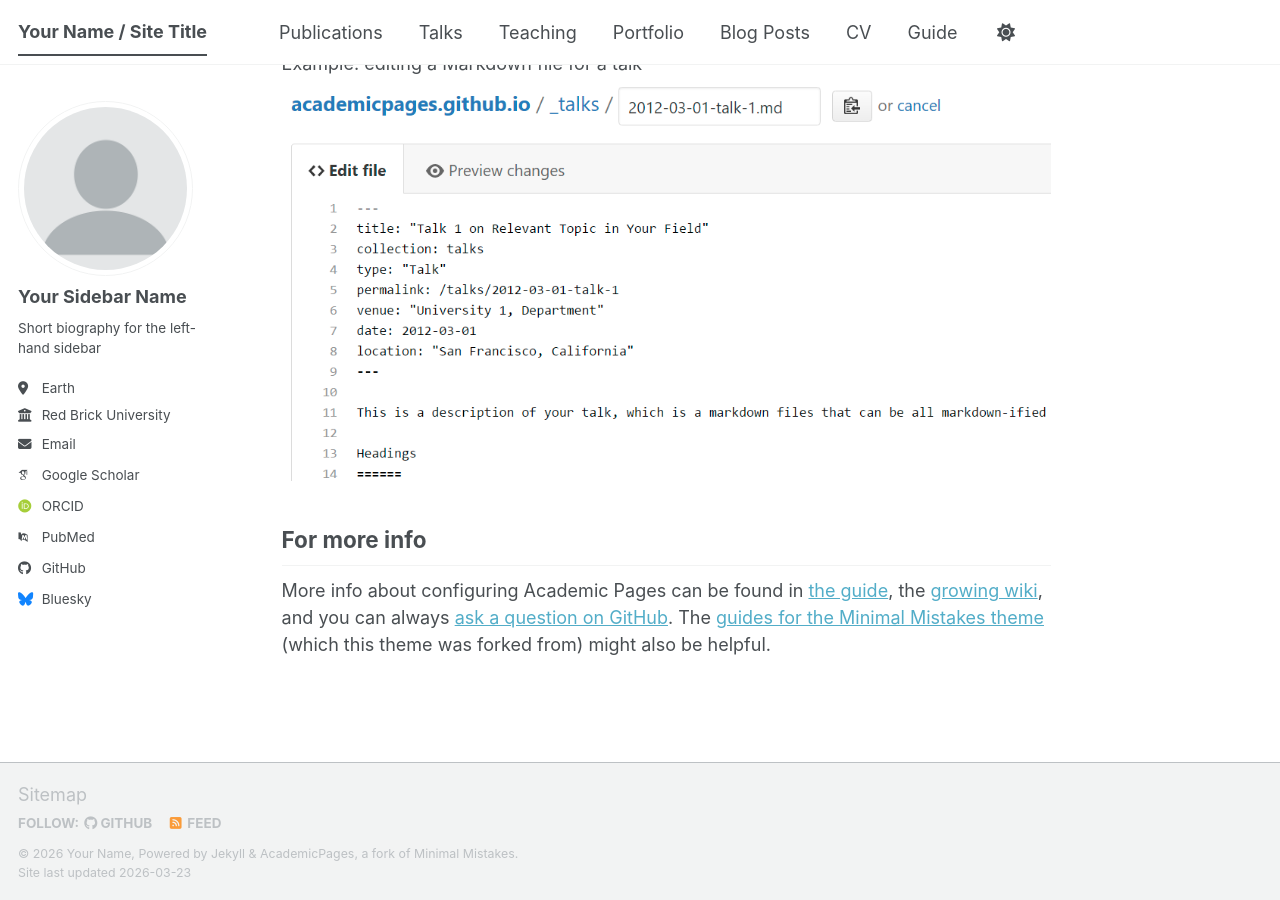
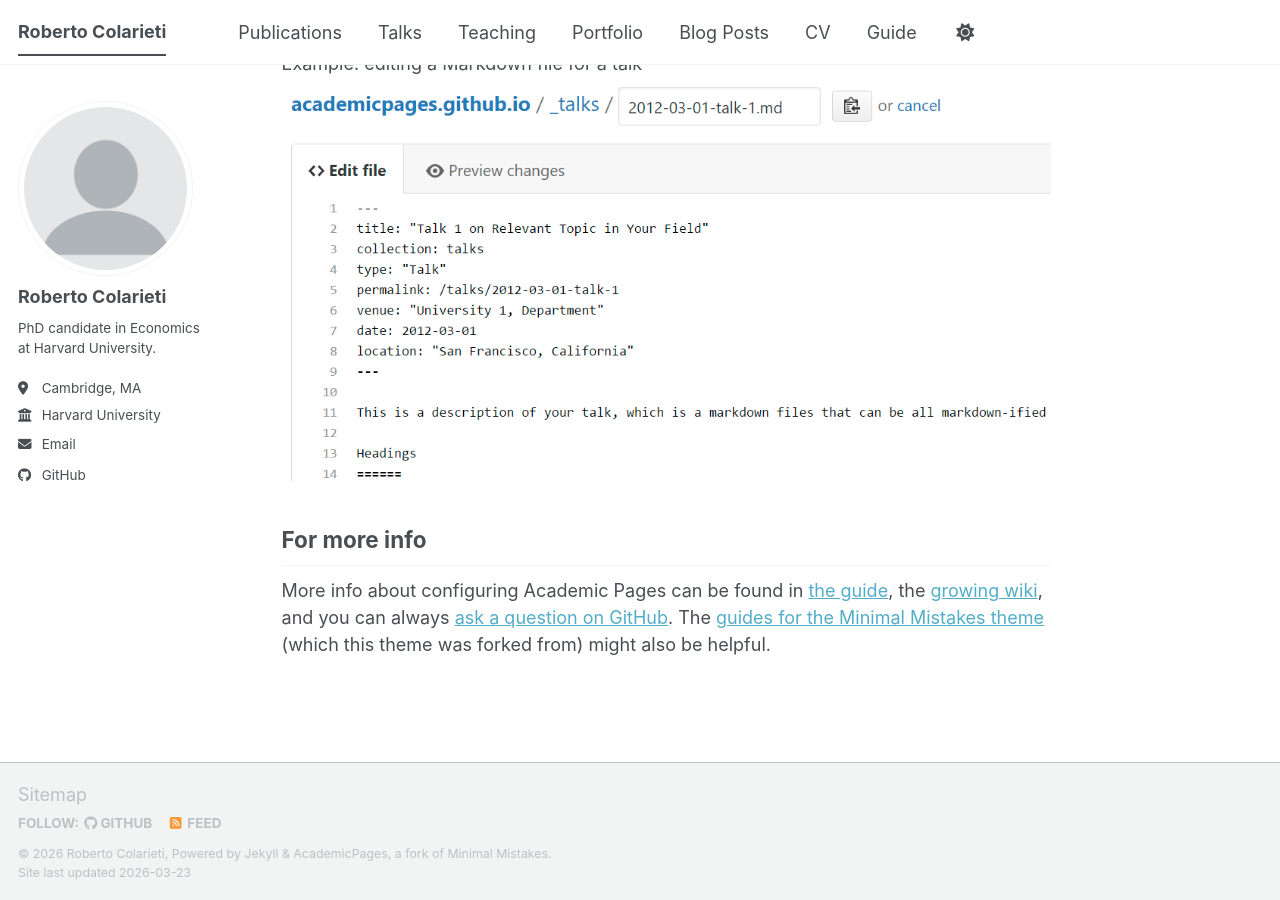
Before and after one commit to RobertoColarieti/robertocolarieti.github.io, a Jekyll site: the page built from _pages/about.md, in a window 1280 px wide and 900 px high, scrolled down 2720 px. Built offline with Jekyll 4.4.1, drawn with Linux system fonts in a browser that asks for light colours; some web fonts are replaced; a script bundle is joined from its source files by our own code; library files that are not in the unit come from our copies.

Commit message:
Update personal details in _config.yml
Updated personal information including name, title, description, email, and social media links.

```diff
--- a/_config.yml
+++ b/_config.yml
@@ -9,14 +9,14 @@
 # Basic Site Settings
 locale                   : "en-US"
 site_theme               : "default" # The available themes options are "default", "air", "sunrise", "mint", "dirt" and "contrast"
-title                    : "Your Name / Site Title"
+title                    : "Roberto Colarieti"
 title_separator          : "-"
-name                     : &name "Your Name"
-description              : &description "Your Name's academic portfolio"   # Update this with a general description of your site, this is the default if not overridden by a page
-url                      : https://academicpages.github.io # The base hostname & protocol for your site e.g. "https://[your GitHub username].github.io",
+name                     : &name "Roberto Colarieti"
+description              : &description "Personal website of Roberto Colarieti"  # Update this with a general description of your site, this is the default if not overridden by a page
+url                      : https://robertocolarieti.github.io # The base hostname & protocol for your site e.g. "https://[your GitHub username].github.io",
                                                            # or if you already have some other page hosted on Github then use "https://[your GitHub username].github.io/[Your Repo Name]"
 baseurl                  : "" # the subpath of your site, e.g. "/blog"
-repository               : "academicpages/academicpages.github.io"
+repository               : "RobertoColarieti/robertocolarieti.github.io"
 
 # Site Author - The following control what appear as part of the author content on the side bar.
 #               If a field is blank the icon and link will not appear, otherwise it will be shown.
@@ -24,24 +24,24 @@
 author:
   # Biographic information
   avatar           : "profile.png"
-  name             : "Your Sidebar Name"
+  name             : "Roberto Colarieti"
   pronouns         : # example: "she/her"
-  bio              : "Short biography for the left-hand sidebar"
-  location         : "Earth"
-  employer         : "Red Brick University"
+  bio              : "PhD candidate in Economics at Harvard University."
+  location         : "Cambridge, MA"
+  employer         : "Harvard University"
   uri              : # URL
-  email            : "none@example.org"
+  email            : "robertocolarieti@fas.harvard.edu"
 
   # Academic websites
   academia         : # URL
   arxiv            : # URL - Update with the correct link to your profile
-  googlescholar    : "https://scholar.google.com/citations?user=PS_CX0AAAAAJ"
+  googlescholar    :
   inspire-hep      : # URL
   impactstory      : # URL
-  orcid            : "https://orcid.org/yourorcidurl"
+  orcid            :
   semantic         : # URL
   ssrn             : # URL
-  pubmed           : "https://www.ncbi.nlm.nih.gov/pubmed/?term=john+snow"
+  pubmed           :
   researchgate     : # URL
   scopus           : # URL
   zotero           : # URL
@@ -51,13 +51,13 @@
   bitbucket        : # Username - Update with your username on the site
   codepen          : # Username
   dribbble         : # Username
-  github           : "academicpages"
+  github           : "RobertoColarieti"
   kaggle           : # Username
   stackoverflow    : # User number or user number and name (i.e., use "1" or "1/jeff-atwood")
 
   # Social media
   artstation       : # Username
-  bluesky          : "bsky.app" # Replace this with you Bluesky username
+  bluesky          : # Replace this with you Bluesky username
   facebook         : # Username
   flickr           : # Username
   foursquare       : # Username
```
